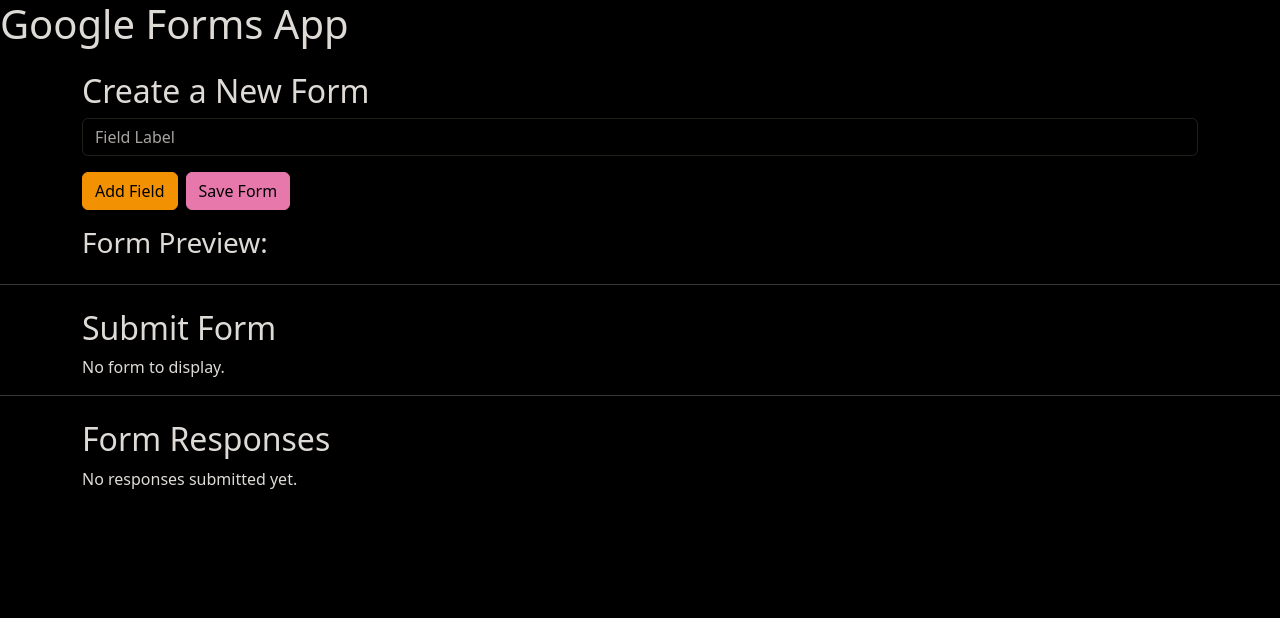
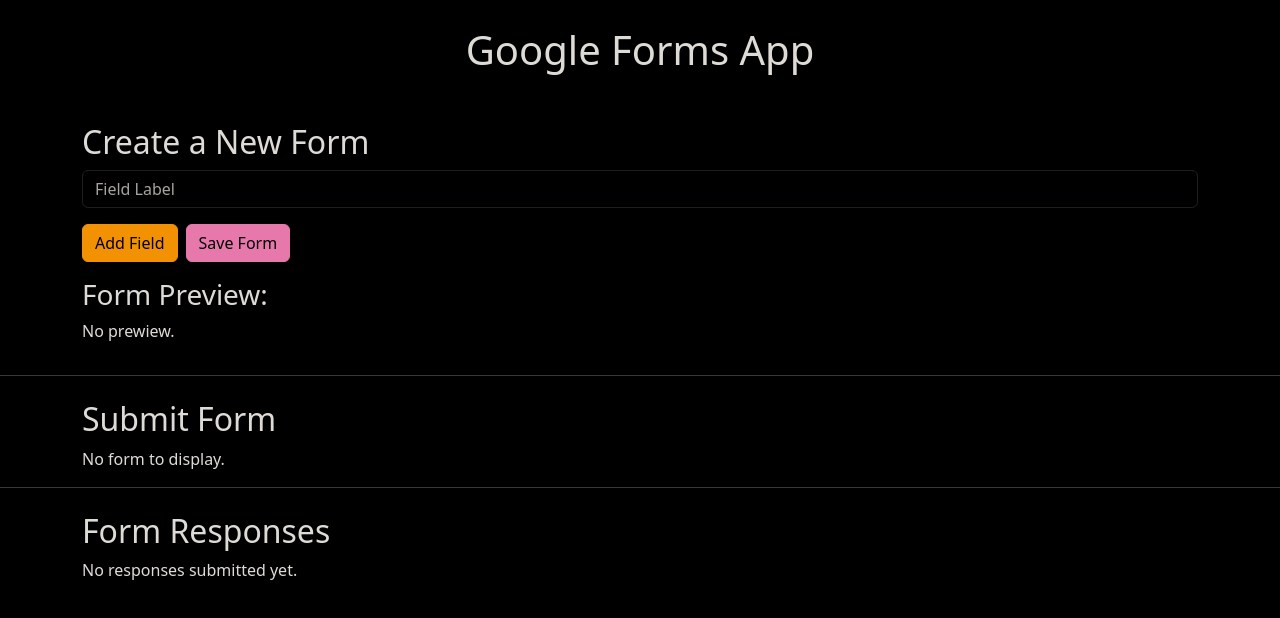
Before and after one commit to DiegoCass01/forms-app, a React (Create React App) app: page / in a window 1280 px wide. Shown: the top 618 px of the page. Built offline with nearby package versions, Linux system fonts and the light colour scheme.

Commit message:
catching no preview

```diff
--- a/src/components/FormBuilder.js
+++ b/src/components/FormBuilder.js
@@ -38,11 +38,15 @@
 
       <h3>Form Preview:</h3>
       <ul className="list-group">
-        {formFields.map((field, index) => (
-          <li className="list-group-item" key={index}>
-            {field.label} ({field.type})
-          </li>
-        ))}
+        {formFields.length > 0 ? (
+          formFields.map((field, index) => (
+            <li className="list-group-item" key={index}>
+              {field.label} ({field.type})
+            </li>
+          ))
+        ) : (
+          <p>No prewiew.</p>
+        )}
       </ul>
     </div>
   );
--- a/src/index.css
+++ b/src/index.css
@@ -1,3 +1,11 @@
 html {
   filter: invert(1);
 }
+
+h1 {
+  display: flex;
+  flex-direction: column;
+  align-items: center;
+  justify-content: center;
+  padding: 2%;
+}
```
